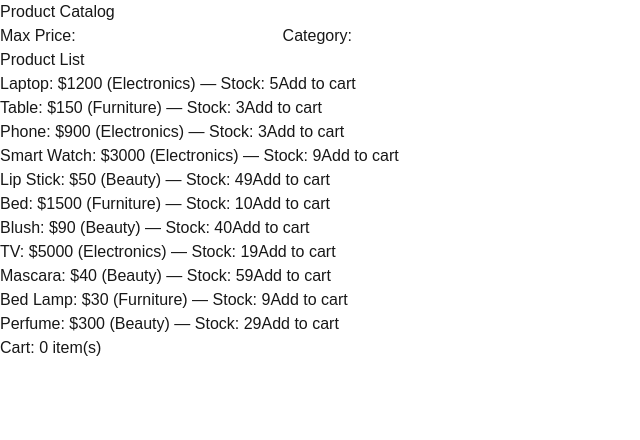
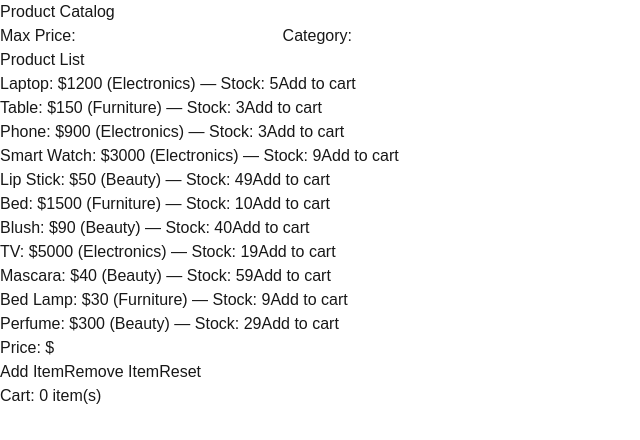
Before and after one commit to minhanh-ng/mini-storefront, a Next.js app: page / in a window 1280 px wide. Shown: the top 440 px of the page, without its empty margins (0-640 px from the left). Built offline with nearby package versions, Linux system fonts and the light colour scheme.

Commit message:
Tried using counter - failed

```diff
--- a/src/app/components/Catalog.jsx
+++ b/src/app/components/Catalog.jsx
@@ -3,6 +3,7 @@ import { useState, useEffect } from "react";
 import PriceFilter from "./PriceFilter";
 import CategoryFilter from "./CategoryFilter";
 import ProductList from "./ProductList";
+import ProductCard from "./ProductCard";
 
 export default function ProductCatalog() {
     const [products, setProducts] = useState([]);
@@ -54,6 +55,7 @@ export default function ProductCatalog() {
             <PriceFilter value={filters.price} onChange={(v) => update('price', v)} />
             <CategoryFilter value={filters.category} onChange={(v) => update('category', v)} />
             <ProductList products={filteredProducts} addToCart={addToCart} />
+            <ProductCard name={products.name} price={products.price} />
             <h3>Cart: {cart.length} item(s)</h3>
         </div>
     );
--- a/src/app/components/ProductCard.jsx
+++ b/src/app/components/ProductCard.jsx
@@ -1,9 +1,16 @@
 'use client';
+import { useState } from "react";
+
+
 export default function ProductCard({ name, price }) {
+     const [products, setProducts] = useState((0));
     return (
     <div className="product-card">
         <h2>{name}</h2>
         <p>Price: ${price}</p>
+        <button onClick={() => setCount(c=> c+1)}>Add Item</button>
+        <button onClick={() => setCount(c=> c-1)}>Remove Item</button>
+        <button onClick={() => setCount(0)}>Reset</button>
     </div>
 );
  }
```
Lines whose indentation alone changed are shown as unchanged.
